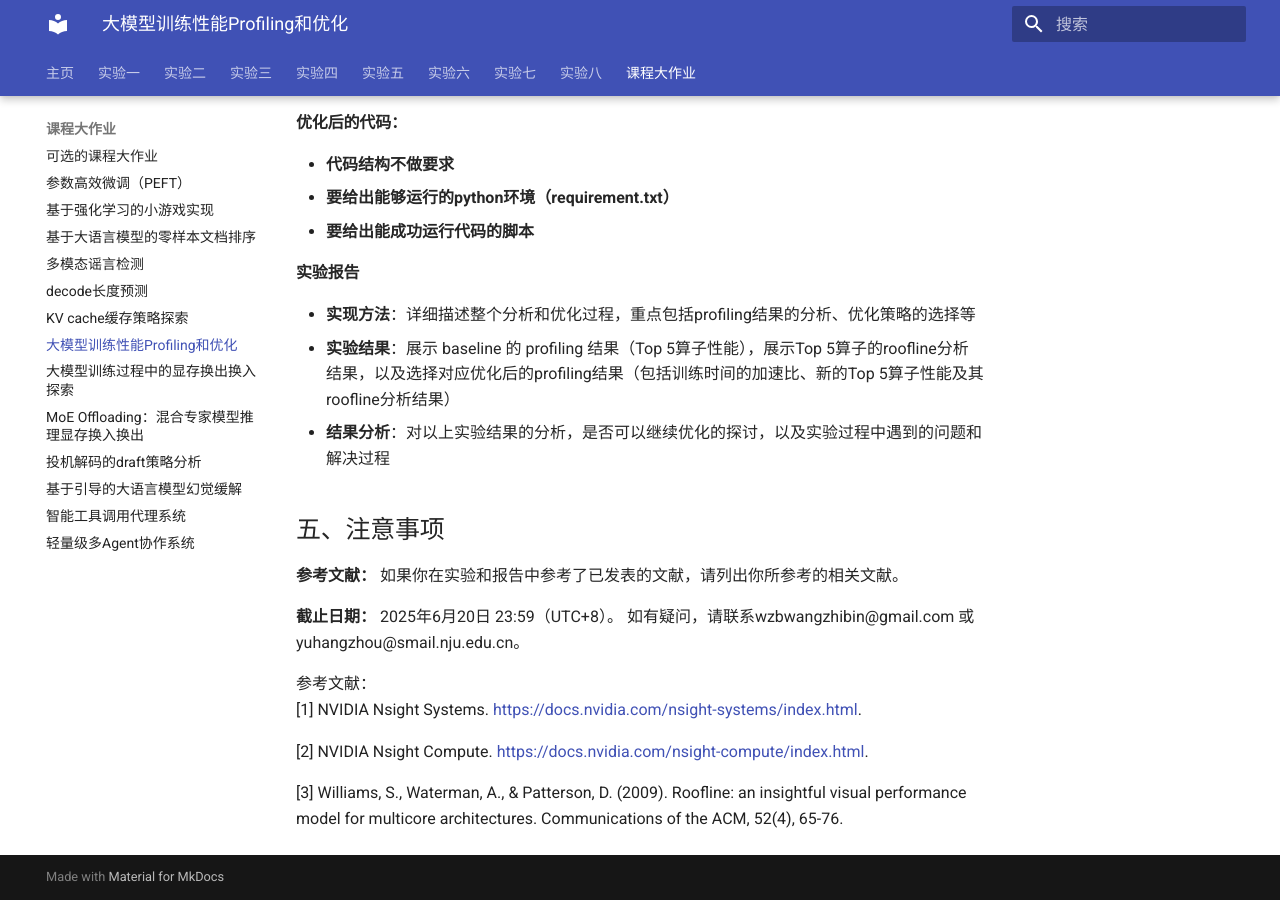
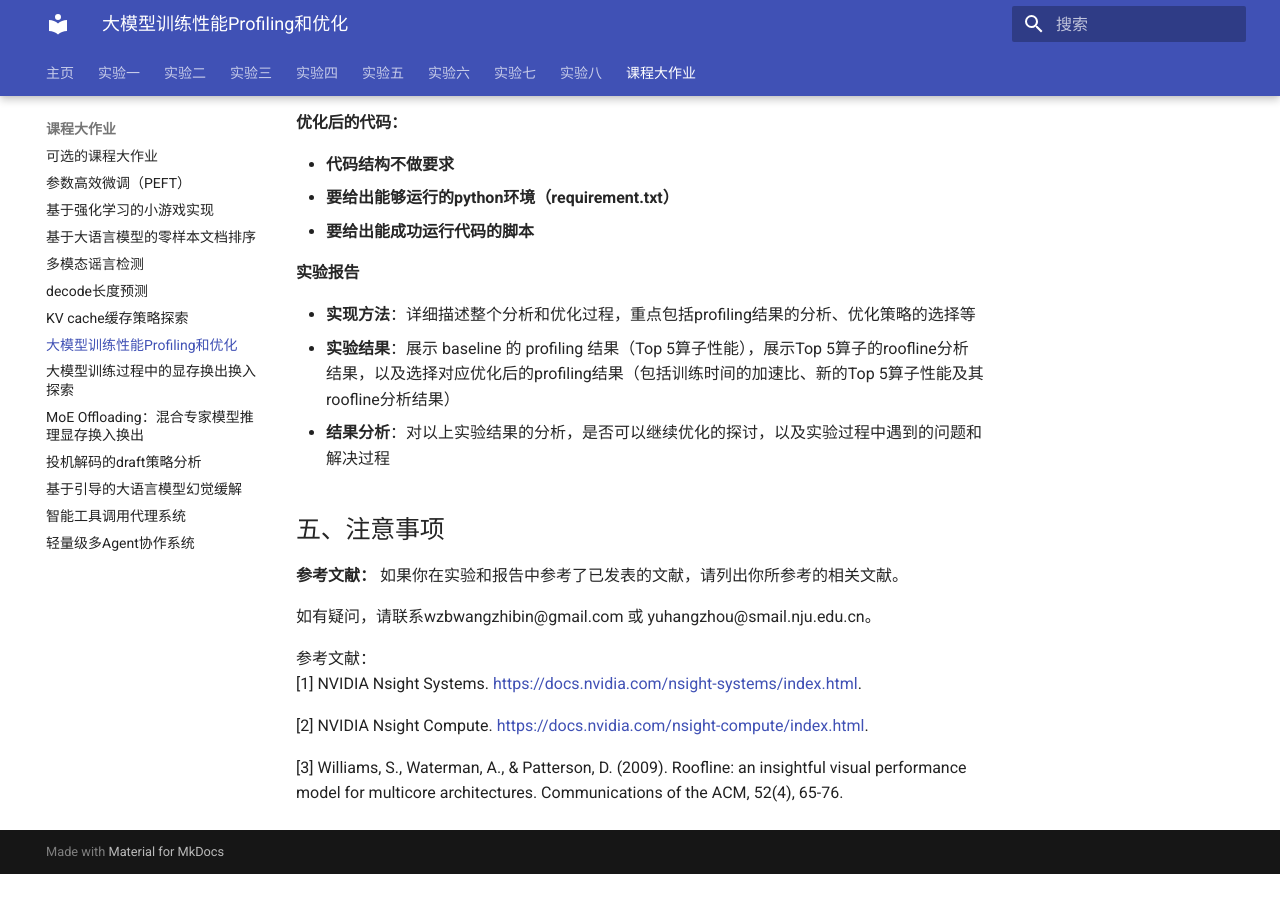
Before and after one commit to zhiweinju/nju-dl-lab-2025spring, an MkDocs documentation site: the page built from docs/final/projects/Profiling-optimization.md, in a window 1280 px wide and 900 px high, scrolled down 2682 px. Built offline with MkDocs 1.6.1 and Material for MkDocs 9.7.7, drawn with Linux system fonts in a browser that asks for light colours; a style sheet for code colours, icons or effects is not loaded; after the commit the page ends 3556 px from its top, so only the background shows below that.

Commit message:
Update Profiling-optimization.md

```diff
--- a/docs/final/projects/Profiling-optimization.md
+++ b/docs/final/projects/Profiling-optimization.md
@@ -93,7 +93,7 @@
 <h2 id="sec5"><font style="color:rgb(38, 38, 38);">五、注意事项</font></h2>
 **<font style="color:rgb(38, 38, 38);">参考文献：</font>**<font style="color:rgb(38, 38, 38);"> 如果你在实验和报告中参考了已发表的文献，请列出你所参考的相关文献。 </font>
 
-**<font style="color:rgb(38, 38, 38);">截止日期：</font>**<font style="color:rgb(38, 38, 38);"> 2025年6月20日 23:59（UTC+8）。 如有疑问，请联系wzbwangzhibin@gmail.com 或 yuhangzhou@smail.nju.edu.cn。</font>
+<font style="color:rgb(38, 38, 38);">如有疑问，请联系wzbwangzhibin@gmail.com 或 yuhangzhou@smail.nju.edu.cn。</font>
 
 
 
```
